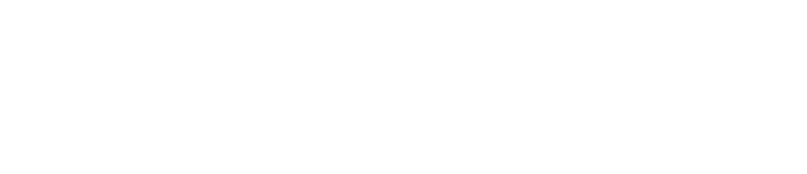
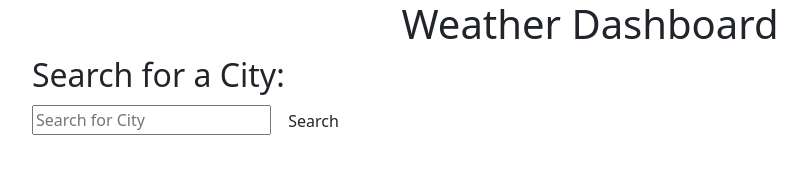
Before and after one commit to danialmahmoudi16/Weather-Dashboard-API, a plain HTML site: page index.html in a window 1280 px wide. Shown: the whole page, without its empty margins (50-857 px from the left). Drawn offline with nearby package versions, Linux system fonts and the light colour scheme.

Commit message:
Created title and the left section of the application for Searching the City.

```diff
--- a/index.html
+++ b/index.html
@@ -10,6 +10,23 @@
     <title>Weather Dashboard</title>
 </head>
 <body>
+    <header class="nav justify-content-center">
+        <h1>Weather Dashboard</h1>
+    </header>
 
+    <div class="container">
+        <div class="column">
+            <section class="search-city-box">
+                <h2>Search for a City:</h2>
+                <form action="">
+                    <input type="text" id="city-input" placeholder="Search for City">
+                    <button id="search-btn" class="btn is-primary" type="button">Search</button>
+                </form>
+                 <div id="search-history"></div>
+            </section>
+
+        </div>
+    </div>
 </body>
+
 </html>
```
